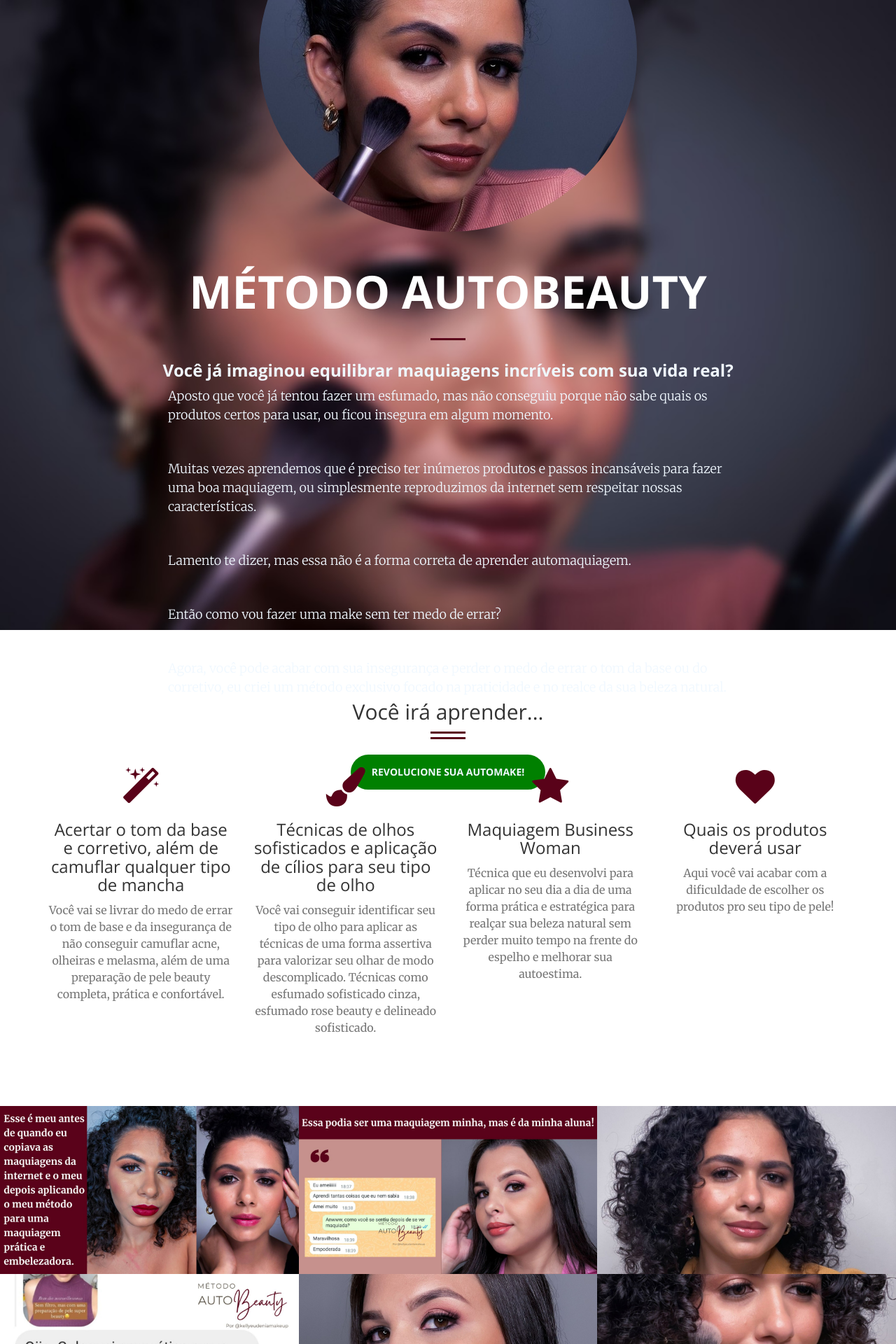
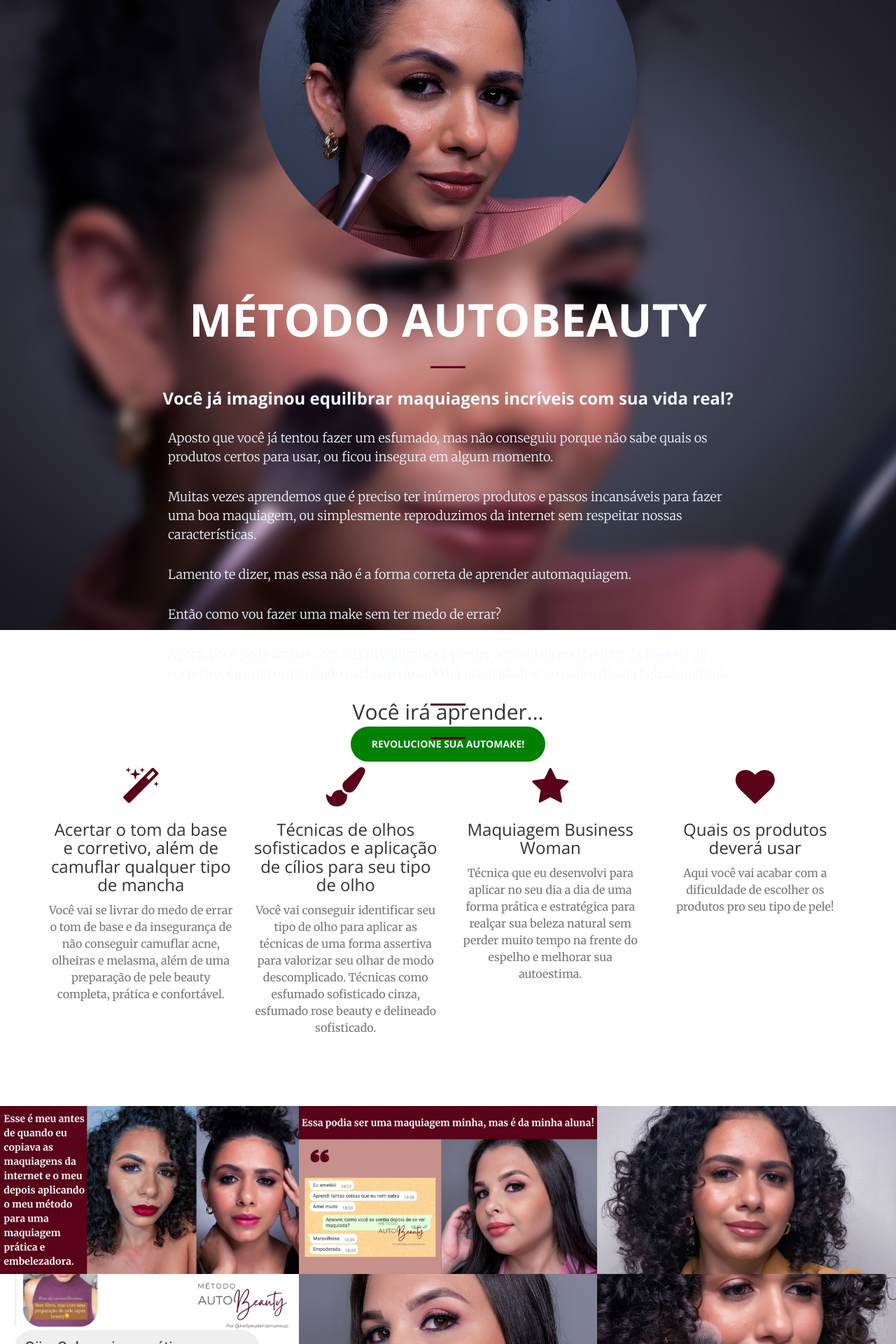
Before and after one commit to kellyeudenia/business-woman, a Jekyll site: the page built from index.html, in a window 1280 px wide. Shown: the top 1920 px of the page at 70% size. Built offline with Jekyll 4.4.1, drawn with Linux system fonts in a browser that asks for light colours.

Commit message:
Setup para a página de vendas.

```diff
--- a/_includes/header.html
+++ b/_includes/header.html
@@ -4,12 +4,12 @@
             <img src="img/profile/me.jpg" class="img-responsive"  style="border-radius: 50%; margin: 5% auto;" alt="Imagem de Eudenia Makeup segurando um pincel">
             <h1>MÉTODO AUTOBEAUTY</h1>
             <hr>
-            <h3 style="color: aliceblue; text-align: center; " ><b>Você já imaginou equilibrar maquiagens incríveis com sua vida real?</b></h3>
-            <p style="color: aliceblue; text-align: left; " >Aposto que você já tentou fazer um esfumado, mas não conseguiu porque não sabe quais os produtos certos para usar, ou ficou insegura em algum momento. </p>
-            <p style="color: aliceblue; text-align: left; " >Muitas vezes aprendemos que é preciso ter inúmeros produtos e passos incansáveis para fazer uma boa maquiagem, ou simplesmente reproduzimos da internet sem respeitar nossas características. </p>
-            <p style="color: aliceblue; text-align: left; " >Lamento te dizer, mas essa não é a forma correta de aprender automaquiagem.</p>
-            <p style="color: aliceblue; text-align: left; " >Então como vou fazer uma make sem ter medo de errar?</p>
-            <p style="color: aliceblue; text-align: left; " >Agora, você pode acabar com sua insegurança e perder o medo de errar o tom da base ou do corretivo, eu criei um método exclusivo focado na praticidade e no realce da sua beleza natural.</p>
+            <h3 style="color: aliceblue; text-align: center; margin: 3% auto;" ><b>Você já imaginou equilibrar maquiagens incríveis com sua vida real?</b></h3>
+            <p style="color: aliceblue; text-align: left; margin: 3% auto;" >Aposto que você já tentou fazer um esfumado, mas não conseguiu porque não sabe quais os produtos certos para usar, ou ficou insegura em algum momento. </p>
+            <p style="color: aliceblue; text-align: left; margin: 3% auto;" >Muitas vezes aprendemos que é preciso ter inúmeros produtos e passos incansáveis para fazer uma boa maquiagem, ou simplesmente reproduzimos da internet sem respeitar nossas características. </p>
+            <p style="color: aliceblue; text-align: left; margin: 3% auto;" >Lamento te dizer, mas essa não é a forma correta de aprender automaquiagem.</p>
+            <p style="color: aliceblue; text-align: left; margin: 3% auto;" >Então como vou fazer uma make sem ter medo de errar?</p>
+            <p style="color: aliceblue; text-align: left; margin: 3% auto;" >Agora, você pode acabar com sua insegurança e perder o medo de errar o tom da base ou do corretivo, eu criei um método exclusivo focado na praticidade e no realce da sua beleza natural.</p>
             <hr>
                 <a href="https://pay.hotmart.com/F76815503F" class="btn btn-default btn-xl wow tada" style="background-color: #008000; color: aliceblue;" target="_blank">REVOLUCIONE SUA AUTOMAKE!</a>
         </div>
--- a/css/main.scss
+++ b/css/main.scss
@@ -7,7 +7,7 @@
  $base-font-family: 'Belleza', Helvetica, Arial, sans-serif;
 // $base-font-size:   16px;
 // $small-font-size:  $base-font-size * 0.875;
-// $base-line-height: 1.5;
+ $base-line-height: 1.5;
 
 // $spacing-unit:     30px;
 
```
